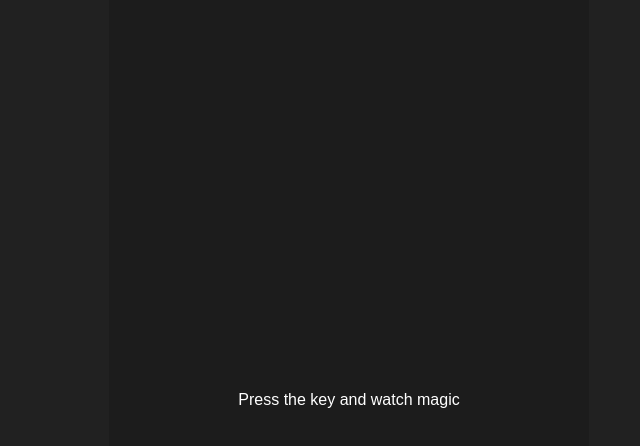
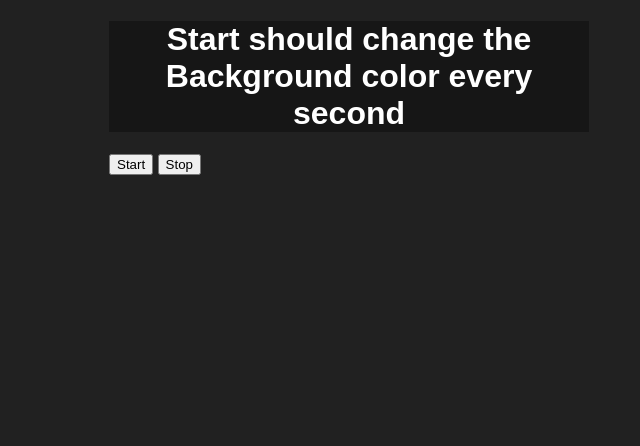
Before and after one commit to Avni15Sharma/js, a plain HTML site: page 07_projects/6_unlimitedColors/index.html in a window 1280 px wide. Shown: the whole page, without its empty margins (291-931 px from the left). Drawn offline with Linux system fonts and the light colour scheme; files that its build step writes are made by us from their sources.

Commit message:
index.html created

```diff
--- a/07_projects/6_unlimitedColors/index.html
+++ b/07_projects/6_unlimitedColors/index.html
@@ -3,40 +3,17 @@
   <head>
     <meta charset="UTF-8" />
     <meta name="viewport" content="width=device-width, initial-scale=1.0" />
+    <meta http-equiv="X-UA-Compatible" content="ie=edge" />
+    <title>Unlimited Colors</title>
     <link rel="stylesheet" href="style.css" />
-    <title>Event KeyCodes</title>
-    <!-- <link rel="stylesheet" type="text/css" href="../styles.css" /> -->
-    <style>
-      table,
-      th,
-      td {
-        border: 1px solid #e7e7e7;
-      }
-      .project {
-        background-color: #1c1c1c;
-        color: #ffffff;
-        display: flex;
-        align-items: center;
-        justify-content: center;
-        text-align: center;
-        height: 100vh;
-      }
+    <!-- <link rel="stylesheet" href="../styles.css" /> -->
+  </head>
+  <body style="background-color: #212121; color: #fff">
 
-      .color {
-        color: aliceblue;
-        display: flex;
-        flex-direction: row;
-      }
-    </style>
-  </head>
-  <body>
 
-    <div class="project">
-      <div id="insert">
-        <div class="key">Press the key and watch magic</div>
-      </div>
-    </div>
-
+    <h1>Start should change the Background color every second</h1>
+    <button id="start">Start</button>
+    <button id="stop">Stop</button>
     <script src="script.js"></script>
   </body>
 </html>
```
